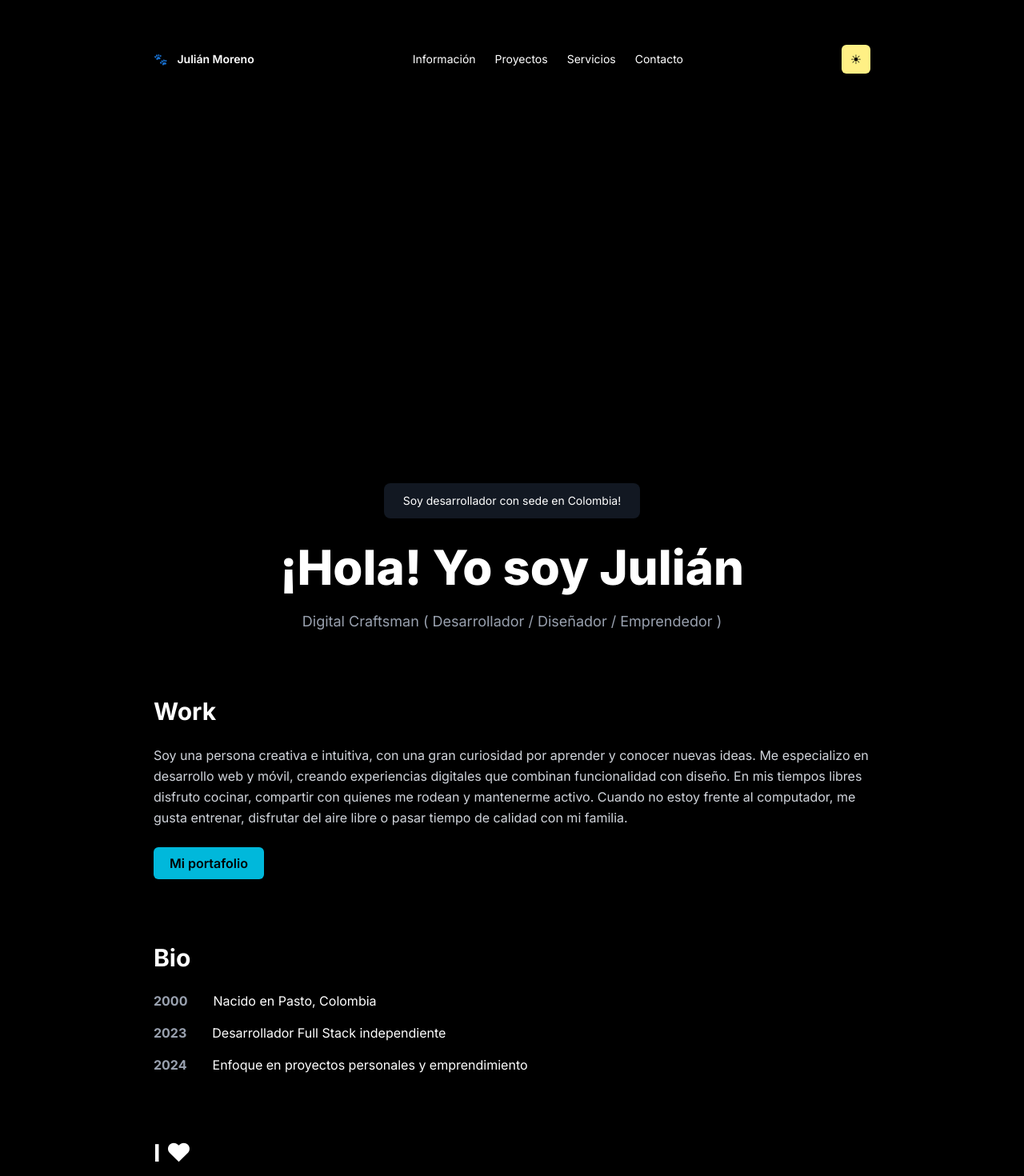
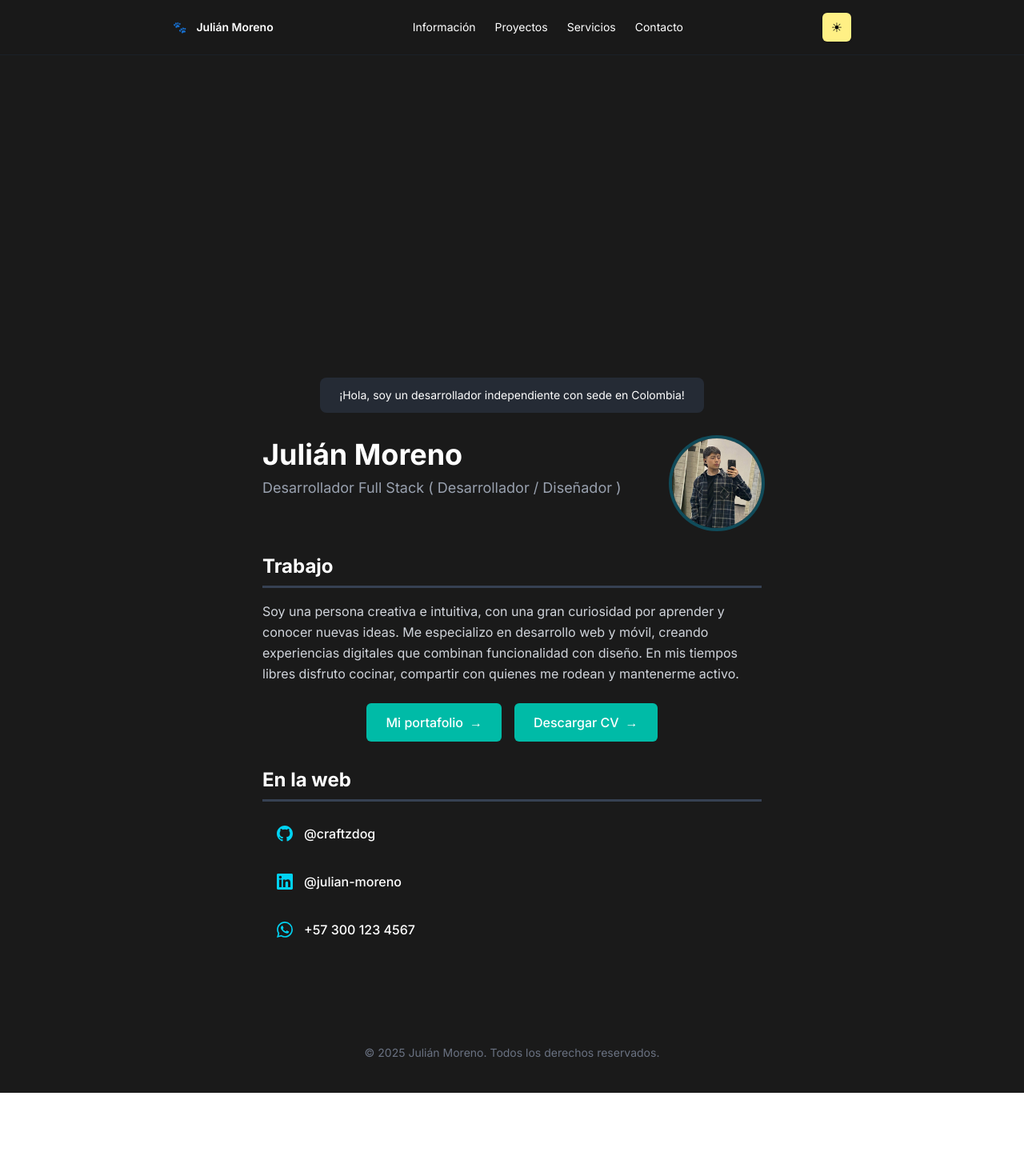
Before and after one commit to JulianMoreno627/Portafoleo-Julian-Moreno, a Next.js app: page / in a window 1280 px wide. Shown: the top 1470 px of the page at 80% size. After the commit the page ends 1366 px from the top, so only its background shows below. Built offline with nearby package versions, Linux system fonts and the light colour scheme; no server answers.

Commit message:
Agrego Actualización NavBar

```diff
--- a/src/app/components/Navbar.tsx
+++ b/src/app/components/Navbar.tsx
@@ -14,7 +14,14 @@ export default function Navbar({ darkMode, setDarkMode }: NavbarProps) {
   const isActive = (path: string) => pathname === path;
 
   return (
-    <nav className="w-full max-w-4xl mx-auto flex items-center justify-between py-4">
+    <nav
+      className={`fixed top-0 left-0 right-0 z-50 transition-all duration-300 ${
+        darkMode
+          ? "bg-[#1a1a1a]/90 backdrop-blur-md border-b border-gray-800/50"
+          : "bg-white/90 backdrop-blur-md border-b border-gray-200/50"
+      }`}
+    >
+      <div className="w-full max-w-4xl mx-auto flex items-center justify-between py-4 px-6">
         {/* Logo */}
         <Link
           href="/"
@@ -80,6 +87,7 @@ export default function Navbar({ darkMode, setDarkMode }: NavbarProps) {
         >
           {darkMode ? "☀" : "🌙"}
         </button>
+      </div>
     </nav>
   );
 }
--- a/src/app/page.tsx
+++ b/src/app/page.tsx
@@ -3,6 +3,8 @@
 import dynamic from "next/dynamic";
 import { useState } from "react";
 import Link from "next/link";
+import Image from "next/image";
+import Navbar from "./components/Navbar";
 
 // Importar el componente 3D dinámicamente para evitar SSR
 const Model3D = dynamic(() => import("./components/Model3D"), {
@@ -20,47 +22,14 @@ export default function Home() {
   return (
     <main
       className={`min-h-screen ${
-        darkMode ? "bg-black text-white" : "bg-white text-black"
-      } flex flex-col items-center px-6 py-10 transition-colors duration-300`}
+        darkMode ? "bg-[#1a1a1a] text-white" : "bg-white text-black"
+      } transition-colors duration-300`}
     >
-      {/* NAVBAR */}
-      <nav className="w-full max-w-4xl mx-auto flex items-center justify-between py-4">
-        {/* Logo */}
-        <Link href="/" className="flex items-center gap-3 hover:opacity-80 transition">
-          <span className="text-sm">🐾</span>
-          <span className="text-sm font-semibold">Julián Moreno</span>
-        </Link>
+      {/* NAVBAR STICKY */}
+      <Navbar darkMode={darkMode} setDarkMode={setDarkMode} />
 
-        {/* Links */}
-        <div className="flex gap-6 text-sm items-center">
-          <Link href="/informacion" className="hover:text-cyan-400 transition">
-            Información
-          </Link>
-          <Link href="/proyectos" className="hover:text-cyan-400 transition">
-            Proyectos
-          </Link>
-          <Link href="/servicios" className="hover:text-cyan-400 transition">
-            Servicios
-          </Link>
-          <Link href="/contacto" className="hover:text-cyan-400 transition">
-            Contacto
-          </Link>
-        </div>
-
-        {/* Botón modo claro / oscuro */}
-        <button
-          aria-label="theme"
-          onClick={() => setDarkMode(!darkMode)}
-          className={`w-9 h-9 rounded-md flex items-center justify-center shadow ${
-            darkMode ? "bg-yellow-200 text-black" : "bg-gray-800 text-yellow-200"
-          } transition`}
-        >
-          {darkMode ? "☀" : "🌙"}
-        </button>
-      </nav>
-
-      {/* HERO SECTION */}
-      <section className="w-full max-w-4xl mt-16 text-center">
+      {/* CONTENEDOR PRINCIPAL */}
+      <div className="w-full max-w-2xl mx-auto px-6 py-10">
         {/* Modelo 3D */}
         <div className="flex justify-center mb-8">
           <div className="w-full max-w-md">
@@ -68,91 +37,165 @@ export default function Home() {
           </div>
         </div>
 
-        {/* Mensaje de bienvenida */}
-        <div
-          className={`inline-block ${
-            darkMode ? "bg-gray-800/60" : "bg-gray-200"
-          } px-6 py-3 rounded-lg text-sm mb-6`}
-        >
-          Soy desarrollador con sede en Colombia!
+        {/* Badge de bienvenida */}
+        <div className="flex justify-center mb-8">
+          <div className={`inline-block px-6 py-3 rounded-lg ${
+            darkMode
+              ? "bg-[#2d3748]/60 backdrop-blur-sm"
+              : "bg-gray-200/60 backdrop-blur-sm"
+          }`}>
+            <p className="text-sm text-center">
+              ¡Hola, soy un desarrollador independiente con sede en Colombia!
+            </p>
+          </div>
         </div>
 
-        {/* Nombre y título */}
-        <h1 className="text-5xl md:text-6xl font-extrabold leading-tight mb-4">
-          ¡Hola! Yo soy Julián
-        </h1>
-        <p
-          className={`text-lg ${
-            darkMode ? "text-gray-400" : "text-gray-700"
-          }`}
-        >
-          Digital Craftsman ( Desarrollador / Diseñador / Emprendedor )
+        {/* Sección de perfil con foto a la derecha */}
+        <div className="flex flex-col md:flex-row items-center md:items-start gap-6 mb-8">
+          {/* Info del perfil */}
+          <div className="flex-1 text-center md:text-left">
+            <h1 className="text-4xl font-bold mb-2">Julián Moreno</h1>
+            <p className={`text-lg mb-4 ${darkMode ? "text-gray-400" : "text-gray-600"}`}>
+              Desarrollador Full Stack ( Desarrollador / Diseñador )
             </p>
-      </section>
+          </div>
 
-      {/* SECCIÓN WORK */}
-      <section className="w-full max-w-4xl mt-20">
-        <h2 className="text-3xl font-bold mb-6">Work</h2>
-        <p
-          className={`leading-relaxed mb-6 ${
-            darkMode ? "text-gray-300" : "text-gray-800"
-          }`}
-        >
+          {/* Foto de perfil a la derecha */}
+          <div className="flex-shrink-0">
+            <div className="w-28 h-28 rounded-full overflow-hidden ring-4 ring-cyan-600/40">
+              <Image
+                src="/images/foto-perfil.jpg"
+                alt="Julián Moreno"
+                width={112}
+                height={112}
+                className="object-cover"
+              />
+            </div>
+          </div>
+        </div>
+
+        {/* Sección Trabajo con línea debajo del título */}
+        <section className="mb-8">
+          <h2 className="text-2xl font-bold mb-1">
+            Trabajo
+            <span className="block w-full h-[3px] bg-gray-700 mt-2"></span>
+          </h2>
+
+          <p className={`leading-relaxed mb-6 mt-4 ${
+            darkMode ? "text-gray-300" : "text-gray-700"
+          }`}>
             Soy una persona creativa e intuitiva, con una gran curiosidad por
             aprender y conocer nuevas ideas. Me especializo en desarrollo web y
             móvil, creando experiencias digitales que combinan funcionalidad con
             diseño. En mis tiempos libres disfruto cocinar, compartir con quienes
-          me rodean y mantenerme activo. Cuando no estoy frente al computador,
-          me gusta entrenar, disfrutar del aire libre o pasar tiempo de calidad
-          con mi familia.
+            me rodean y mantenerme activo.
           </p>
+
+          {/* Botones con colores cyan/teal */}
+          <div className="flex flex-col sm:flex-row gap-4 justify-center mb-8">
             <Link
               href="/proyectos"
-          className={`inline-flex items-center gap-2 px-5 py-2 ${
+              className={`inline-flex items-center justify-center gap-2 px-6 py-3 rounded-md font-medium transition-all ${
                 darkMode
-              ? "bg-cyan-500 text-black hover:bg-cyan-400"
-              : "bg-cyan-600 text-white hover:bg-cyan-500"
-          } font-semibold rounded-md shadow transition`}
+                  ? "bg-teal-500 text-white hover:bg-teal-400"
+                  : "bg-teal-600 text-white hover:bg-teal-500"
+              }`}
             >
               Mi portafolio
+              <span>→</span>
             </Link>
-      </section>
 
-      {/* SECCIÓN BIO */}
-      <section className="w-full max-w-4xl mt-20">
-        <h2 className="text-3xl font-bold mb-6">Bio</h2>
-        <div className="space-y-4">
-          <div className="flex gap-8">
-            <span className={`font-bold ${darkMode ? "text-gray-400" : "text-gray-600"}`}>
-              2000
-            </span>
-            <span>Nacido en Pasto, Colombia</span>
-          </div>
-          <div className="flex gap-8">
-            <span className={`font-bold ${darkMode ? "text-gray-400" : "text-gray-600"}`}>
-              2023
-            </span>
-            <span>Desarrollador Full Stack independiente</span>
-          </div>
-          <div className="flex gap-8">
-            <span className={`font-bold ${darkMode ? "text-gray-400" : "text-gray-600"}`}>
-              2024
-            </span>
-            <span>Enfoque en proyectos personales y emprendimiento</span>
-          </div>
+            <a
+              href="/cv.pdf"
+              download
+              className={`inline-flex items-center justify-center gap-2 px-6 py-3 rounded-md font-medium transition-all ${
+                darkMode
+                  ? "bg-teal-500 text-white hover:bg-teal-400"
+                  : "bg-teal-600 text-white hover:bg-teal-500"
+              }`}
+            >
+              Descargar CV
+              <span>→</span>
+            </a>
           </div>
         </section>
 
-      {/* SECCIÓN I ❤ */}
-      <section className="w-full max-w-4xl mt-20">
-        <h2 className="text-3xl font-bold mb-6">I ❤</h2>
-        <p className={darkMode ? "text-gray-300" : "text-gray-800"}>
-          Tecnología, Diseño, Cocina, Fitness, Naturaleza, Fotografía
-        </p>
+        {/* Sección "En la web" con línea debajo del título */}
+        <section>
+          <h2 className="text-2xl font-bold mb-1">
+            En la web
+            <span className="block w-full h-[3px] bg-gray-700 mt-2"></span>
+          </h2>
+
+          <div className="space-y-3 mt-4">
+            {/* GitHub */}
+            <a
+              href="https://github.com/tu-usuario"
+              target="_blank"
+              rel="noopener noreferrer"
+              className={`flex items-center gap-3 px-4 py-3 rounded-md transition-all ${
+                darkMode
+                  ? "hover:bg-[#2d3748]/60"
+                  : "hover:bg-gray-100"
+              }`}
+            >
+              <div className={`w-6 h-6 flex items-center justify-center rounded ${
+                darkMode ? "text-cyan-400" : "text-gray-700"
+              }`}>
+                <svg viewBox="0 0 24 24" fill="currentColor" className="w-5 h-5">
+                  <path d="M12 0c-6.626 0-12 5.373-12 12 0 5.302 3.438 9.8 8.207 11.387.599.111.793-.261.793-.577v-2.234c-3.338.726-4.033-1.416-4.033-1.416-.546-1.387-1.333-1.756-1.333-1.756-1.089-.745.083-.729.083-.729 1.205.084 1.839 1.237 1.839 1.237 1.07 1.834 2.807 1.304 3.492.997.107-.775.418-1.305.762-1.604-2.665-.305-5.467-1.334-5.467-5.931 0-1.311.469-2.381 1.236-3.221-.124-.303-.535-1.524.117-3.176 0 0 1.008-.322 3.301 1.23.957-.266 1.983-.399 3.003-.404 1.02.005 2.047.138 3.006.404 2.291-1.552 3.297-1.23 3.297-1.23.653 1.653.242 2.874.118 3.176.77.84 1.235 1.911 1.235 3.221 0 4.609-2.807 5.624-5.479 5.921.43.372.823 1.102.823 2.222v3.293c0 .319.192.694.801.576 4.765-1.589 8.199-6.086 8.199-11.386 0-6.627-5.373-12-12-12z"/>
+                </svg>
+              </div>
+              <span className="font-medium">@craftzdog</span>
+            </a>
+
+            {/* LinkedIn */}
+            <a
+              href="https://linkedin.com/in/tu-usuario"
+              target="_blank"
+              rel="noopener noreferrer"
+              className={`flex items-center gap-3 px-4 py-3 rounded-md transition-all ${
+                darkMode
+                  ? "hover:bg-[#2d3748]/60"
+                  : "hover:bg-gray-100"
+              }`}
+            >
+              <div className={`w-6 h-6 flex items-center justify-center rounded ${
+                darkMode ? "text-cyan-400" : "text-gray-700"
+              }`}>
+                <svg viewBox="0 0 24 24" fill="currentColor" className="w-5 h-5">
+                  <path d="M20.447 20.452h-3.554v-5.569c0-1.328-.027-3.037-1.852-3.037-1.853 0-2.136 1.445-2.136 2.939v5.667H9.351V9h3.414v1.561h.046c.477-.9 1.637-1.85 3.37-1.85 3.601 0 4.267 2.37 4.267 5.455v6.286zM5.337 7.433c-1.144 0-2.063-.926-2.063-2.065 0-1.138.92-2.063 2.063-2.063 1.14 0 2.064.925 2.064 2.063 0 1.139-.925 2.065-2.064 2.065zm1.782 13.019H3.555V9h3.564v11.452zM22.225 0H1.771C.792 0 0 .774 0 1.729v20.542C0 23.227.792 24 1.771 24h20.451C23.2 24 24 23.227 24 22.271V1.729C24 .774 23.2 0 22.222 0h.003z"/>
+                </svg>
+              </div>
+              <span className="font-medium">@julian-moreno</span>
+            </a>
+
+            {/* WhatsApp */}
+            <a
+              href="https://wa.me/573001234567"
+              target="_blank"
+              rel="noopener noreferrer"
+              className={`flex items-center gap-3 px-4 py-3 rounded-md transition-all ${
+                darkMode
+                  ? "hover:bg-[#2d3748]/60"
+                  : "hover:bg-gray-100"
+              }`}
+            >
+              <div className={`w-6 h-6 flex items-center justify-center rounded ${
+                darkMode ? "text-cyan-400" : "text-gray-700"
+              }`}>
+                <svg viewBox="0 0 24 24" fill="currentColor" className="w-5 h-5">
+                  <path d="M17.472 14.382c-.297-.149-1.758-.867-2.03-.967-.273-.099-.471-.148-.67.15-.197.297-.767.966-.94 1.164-.173.199-.347.223-.644.075-.297-.15-1.255-.463-2.39-1.475-.883-.788-1.48-1.761-1.653-2.059-.173-.297-.018-.458.13-.606.134-.133.298-.347.446-.52.149-.174.198-.298.298-.497.099-.198.05-.371-.025-.52-.075-.149-.669-1.612-.916-2.207-.242-.579-.487-.5-.669-.51-.173-.008-.371-.01-.57-.01-.198 0-.52.074-.792.372-.272.297-1.04 1.016-1.04 2.479 0 1.462 1.065 2.875 1.213 3.074.149.198 2.096 3.2 5.077 4.487.709.306 1.262.489 1.694.625.712.227 1.36.195 1.871.118.571-.085 1.758-.719 2.006-1.413.248-.694.248-1.289.173-1.413-.074-.124-.272-.198-.57-.347m-5.421 7.403h-.004a9.87 9.87 0 01-5.031-1.378l-.361-.214-3.741.982.998-3.648-.235-.374a9.86 9.86 0 01-1.51-5.26c.001-5.45 4.436-9.884 9.888-9.884 2.64 0 5.122 1.03 6.988 2.898a9.825 9.825 0 012.893 6.994c-.003 5.45-4.437 9.884-9.885 9.884m8.413-18.297A11.815 11.815 0 0012.05 0C5.495 0 .16 5.335.157 11.892c0 2.096.547 4.142 1.588 5.945L.057 24l6.305-1.654a11.882 11.882 0 005.683 1.448h.005c6.554 0 11.89-5.335 11.893-11.893a11.821 11.821 0 00-3.48-8.413Z"/>
+                </svg>
+              </div>
+              <span className="font-medium">+57 300 123 4567</span>
+            </a>
+          </div>
         </section>
+      </div>
 
       {/* FOOTER */}
-      <footer className="w-full max-w-4xl mx-auto mt-20 text-center text-sm text-gray-500">
+      <footer className="w-full max-w-4xl mx-auto mt-20 pb-10 text-center text-sm text-gray-500 px-6">
         © {new Date().getFullYear()} Julián Moreno. Todos los derechos reservados.
       </footer>
     </main>
```
Lines whose indentation alone changed are shown as unchanged.
